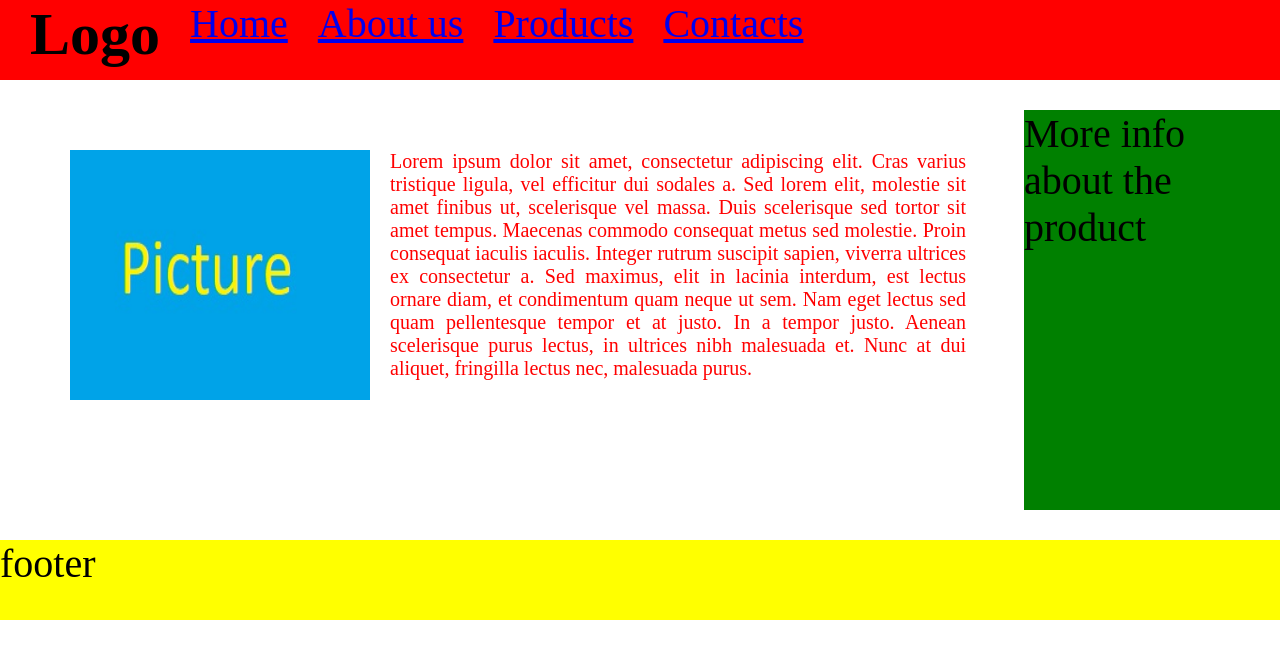
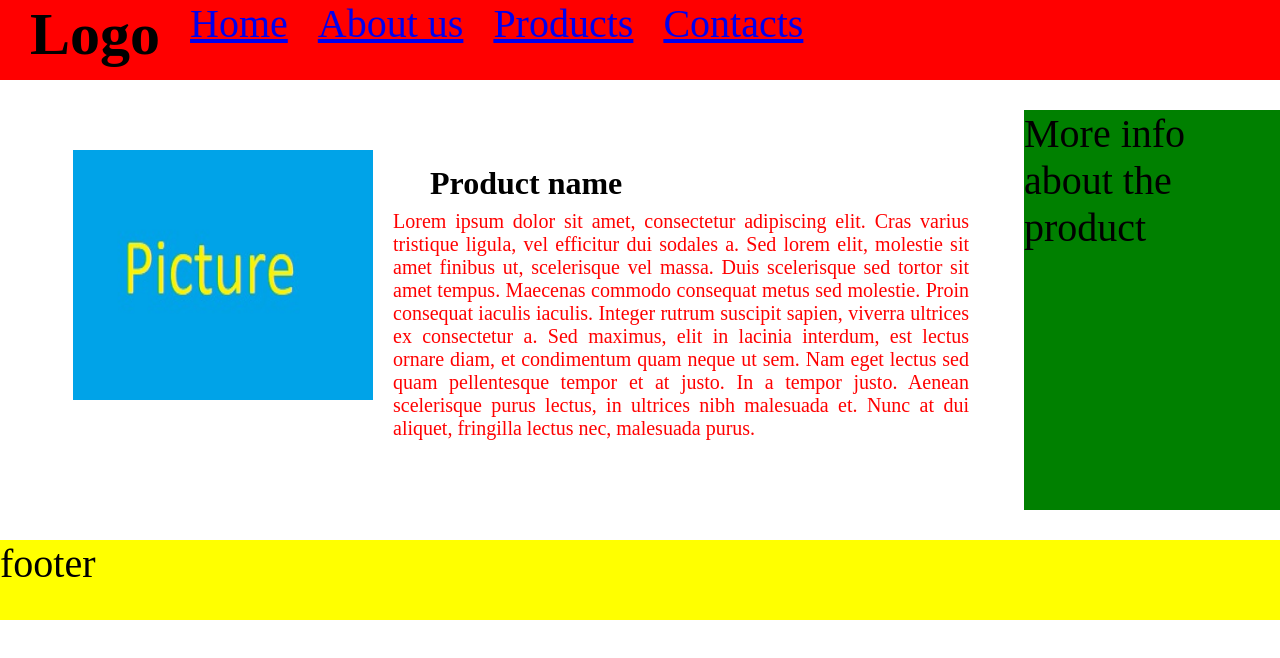
Before and after one commit to dbzahariev/Team-Work, a plain HTML site: page articles/articles.html in a window 1280 px wide. Drawn offline with Linux system fonts and the light colour scheme.

Commit message:
Add file

```diff
--- a/articles/articles.css
+++ b/articles/articles.css
@@ -25,7 +25,6 @@ footer {
     font-size: 40px;
     display: flex;
 }
-
 /*#endregion*/
 
 /*#region Aside*/
@@ -39,14 +38,15 @@ aside {
     display: flex;
     float: right;
 }
-
 /*#endregion*/
 
 div.prod {
     float: left;
     width: 70%;
-    margin: 70px 1px 70px 70px;
+    margin-top: 70px;
+    margin-left: 73px;
     display: flex;
+    /*flex-flow: row ;*/
     flex-wrap: nowrap;
 }
 
@@ -61,4 +61,11 @@ div.prod p {
     font-size: 20px;
     margin-left: 20px;
     text-align: justify;
+    padding-top: 60px;
 }
+
+div.prod h1 {
+    position: fixed;
+    top: 165px;
+    left: 430px;
+}
--- a/articles/articles.html
+++ b/articles/articles.html
@@ -18,6 +18,7 @@
 <main>
     <div class="prod">
         <img src="Test_Image.jpg" alt="Error">
+        <h1>Product name</h1>
         <p>Lorem ipsum dolor sit amet, consectetur adipiscing elit. Cras varius tristique ligula, vel efficitur dui
             sodales a. Sed lorem elit, molestie sit amet finibus ut, scelerisque vel massa. Duis scelerisque sed
             tortor sit amet tempus. Maecenas commodo consequat metus sed molestie. Proin consequat iaculis iaculis.
```
